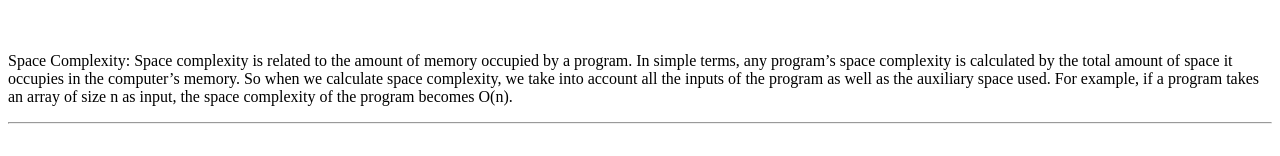
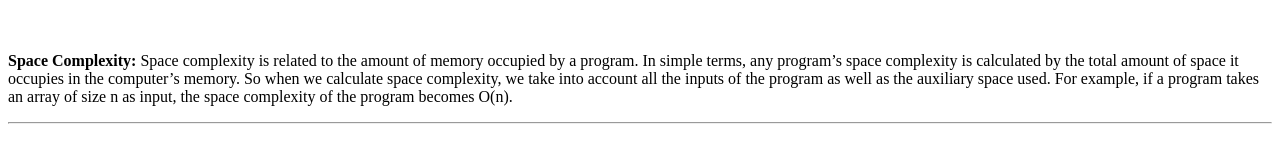
Before and after one commit to acciojob/time-and-space-complexity-Theaayushijain, a website: page main.html in a window 1280 px wide. Shown: the part 150-306 px from the top of the page. Drawn offline with Linux system fonts and the light colour scheme.

Commit message:
created a submission

```diff
--- a/main.html
+++ b/main.html
@@ -10,13 +10,9 @@
 	<!-- the entire body must be written by student -->
 	<h1>Time and Space Complexity</h1>
 	<hr>
-	<p>
-		Time complexity is understood as the time taken by a program to run and complete the given task. For example, if a program takes 100 seconds to run while another program completes the same task in 200 seconds, then clearly the first program has low time complexity. Therefore, as a programmer, your goal is to reduce the time complexity of the code by optimizing it and making it more efficient.
-	</p>
+	<p>Time complexity is understood as the time taken by a program to run and complete the given task. For example, if a program takes 100 seconds to run while another program completes the same task in 200 seconds, then clearly the first program has low time complexity. Therefore, as a programmer, your goal is to reduce the time complexity of the code by optimizing it and making it more efficient.</p>
 	<br>
-	<p>
-Space Complexity: Space complexity is related to the amount of memory occupied by a program. In simple terms, any program’s space complexity is calculated by the total amount of space it occupies in the computer’s memory. So when we calculate space complexity, we take into account all the inputs of the program as well as the auxiliary space used. For example, if a program takes an array of size n as input, the space complexity of the program becomes O(n).
-	</p>
+	<p><span style="font-weight:bold">Space Complexity:</span> Space complexity is related to the amount of memory occupied by a program. In simple terms, any program’s space complexity is calculated by the total amount of space it occupies in the computer’s memory. So when we calculate space complexity, we take into account all the inputs of the program as well as the auxiliary space used. For example, if a program takes an array of size n as input, the space complexity of the program becomes O(n).</p>
 	<hr>
     <script type="text/javascript" src="./script.js">
 </script>
```
